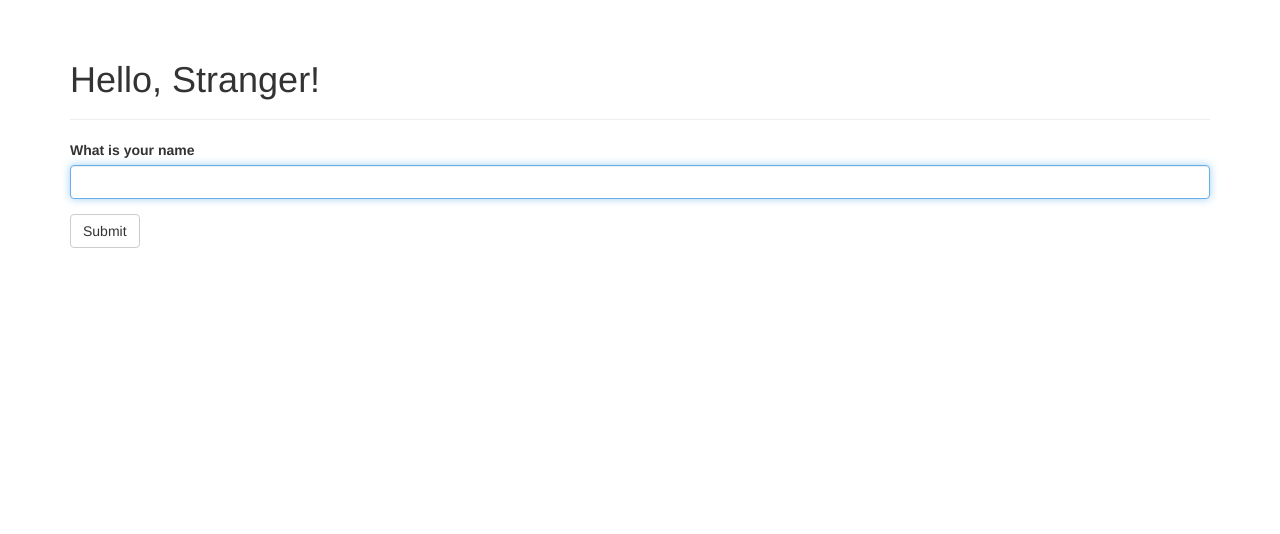
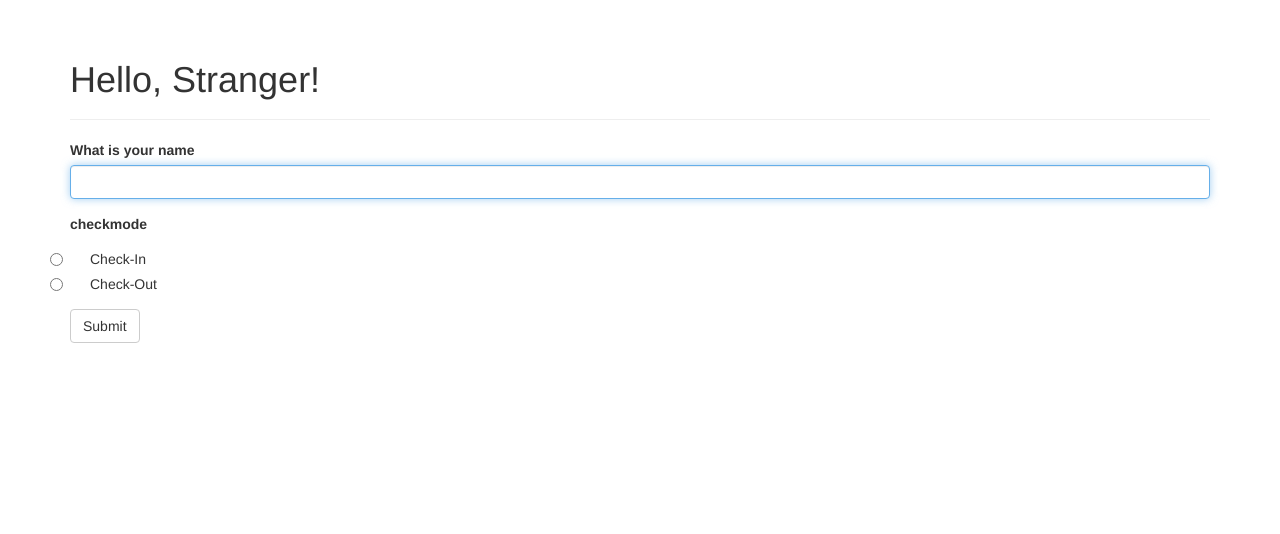
Before and after one commit to dhirajforyou/python_flask, a Flask app: page / in a window 1280 px wide. Shown: the part 52-586 px from the top of the page. Run offline with Flask 2, Linux system fonts and the light colour scheme; some libraries are stand-ins or nearby versions.

Commit message:
added checking-mode and improved code

```diff
--- a/app.py
+++ b/app.py
@@ -1,17 +1,15 @@
-import copy
-import json
+
 import logging
 import os
 from datetime import datetime
 
-import json2table
-from flask import Flask, request, jsonify, render_template, send_from_directory, g
+from flask import Flask, jsonify, render_template, send_from_directory, g
 from flask_bootstrap import Bootstrap
 from flask_moment import Moment
 from flask_wtf import Form
 from werkzeug.exceptions import HTTPException
-from wtforms import StringField, SubmitField
-from wtforms.validators import Required
+from wtforms import StringField, SubmitField, RadioField
+from wtforms.validators import DataRequired
 
 logger = logging.getLogger(__name__)
 app = Flask(__name__)
@@ -25,20 +23,6 @@ if os.path.exists('static/js/lib/moment-with-locales.min.js'):
 app.config["SECRET_KEY"] = "shhhh... its private."
 bootstrap = Bootstrap(app)
 moment = Moment(app)
-
-data = json.load(open("data.json"))
-
-
-def get_data():
-    return copy.deepcopy(data)
-
-
-def emit_html_table(json_object):
-    build_direction = "LEFT_TO_RIGHT"
-    table_attributes = {"style": "width:100%"}
-    html = json2table.convert(json_object, build_direction=build_direction,
-                              table_attributes=table_attributes)
-    return html
 
 
 @app.before_request
@@ -58,31 +42,22 @@ def favicon():
 
 
 class Nameform(Form):
-    name = StringField("What is your name", validators=[Required()], render_kw={'autofocus': True})
+    name = StringField("What is your name", validators=[DataRequired()], render_kw={'autofocus': True})
+    checkmode = RadioField('checkmode', validators=[DataRequired()], choices=[('in', 'Check-In'), ('out', 'Check-Out')])
     submit = SubmitField("Submit")
 
 
 @app.route("/", methods=['GET', 'POST'])
-@app.route("/index.html", methods=['GET', 'POST'])
-@app.route("/hello/", methods=['GET', 'POST'])
-@app.route("/hello/<string:name>", methods=['GET', 'POST'])
-@app.route("/hello/<path:name>", methods=['GET', 'POST'])
-def say_hello(name=None):
-    if name:
-        logger.debug("Name found in the url")
-    elif request.args.get("name"):
-        logger.debug("Name taken from get param")
-        name = request.args.get("name")
-    else:
-        name = "Stranger"
-        logger.debug("Using default name %s " % name)
+def index():
     form = Nameform()
+    name = "Stranger"
+    checkmode = None
     if form.validate_on_submit():
-        user_name = form.name.data
+        name = form.name.data
+        checkmode = form.checkmode.data
         form.name.data = ''
-        if user_name:
-            name = user_name
-    template_data = {"name": name, "form": form}
+        form.checkmode.data = ''
+    template_data = {"name": name, "checkmode": checkmode, "form": form}
     return render_template("user.html", **template_data)
 
 
--- a/templates/user.html
+++ b/templates/user.html
@@ -3,7 +3,12 @@
 
 {% block page_content %}
   <div class="page-header">
-      <h1>Hello, {{name}}!</h1>
+      <h1>
+        Hello, {{name}}!
+        {% if checkmode %}
+          Thanks for checking {{checkmode}}.
+        {% endif %}
+      </h1>
   </div>
   {{ wtf.quick_form(form) }}
   <div class="container">
```
